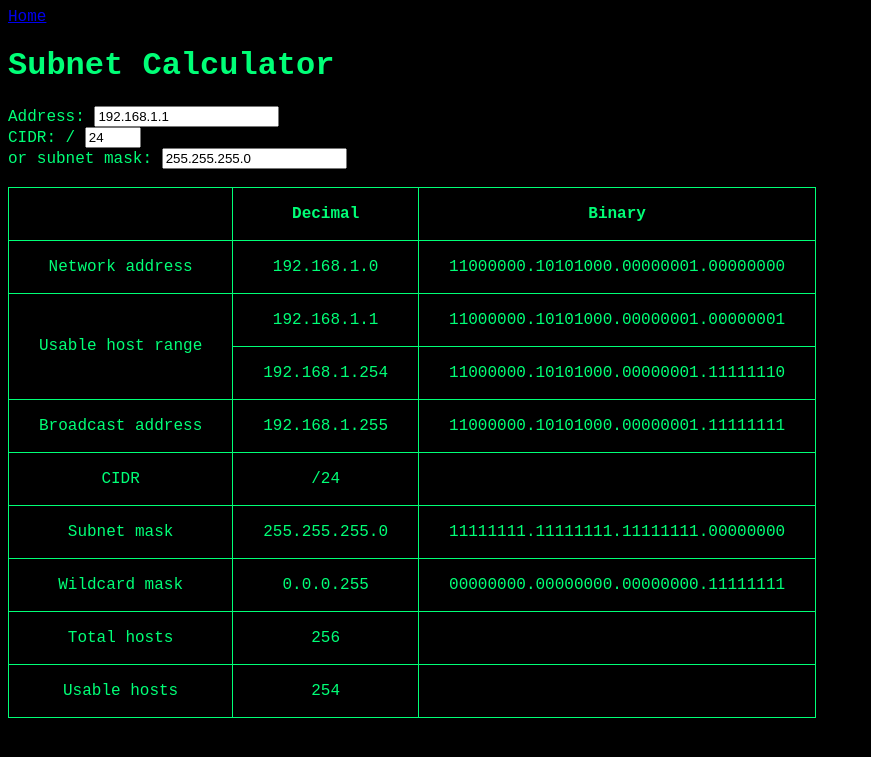
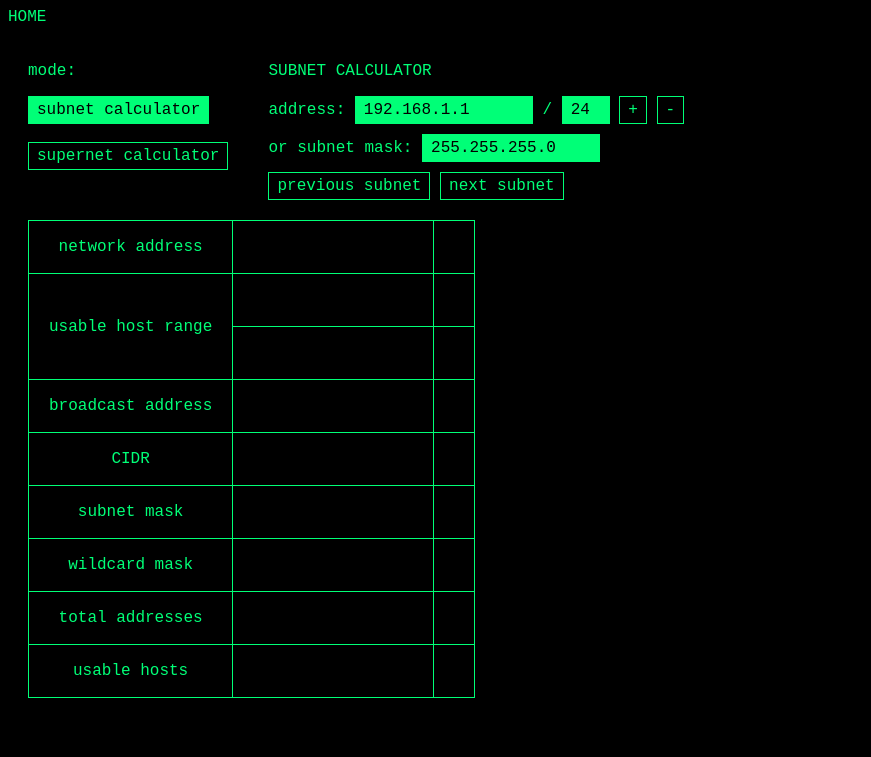
Before and after one commit to idculver27/idculver.net, a PHP site: page /subnets.html in a window 1280 px wide. Shown: the top 757 px of the page, without its empty margins (0-871 px from the left). Run offline with PHP 8.4, Linux system fonts and the light colour scheme.

Commit message:
subnet calculator revamp

```diff
--- a/src/subnets.js
+++ b/src/subnets.js
@@ -1,56 +1,81 @@
 window.addEventListener("DOMContentLoaded", () => {
 	update();
 
-    inAddr.addEventListener("input", () => {
+	// mode buttons
+	subnetModeButton.addEventListener("click", () => {
+		activateSubnetMode();
+	});
+	supernetModeButton.addEventListener("click", () => {
+		activateSupernetMode();
+	});
+
+	// subnet calculator inputs
+	addressInput.addEventListener("input", () => {
 		update();
 	});
-    inCIDR.addEventListener("input", () => {
-        clampCIDR();
+	cidrInput.addEventListener("input", () => {
+		clampCidr();
 		updateMask();
 	});
-    inMask.addEventListener("input", () => {
-        updateCIDR();
+	maskInput.addEventListener("input", () => {
+		updateCidr();
 	});
+	incrementCidrButton.addEventListener("click", () => {
+		cidrInput.stepUp();
+		updateMask();
+	});
+	decrementCidrButton.addEventListener("click", () => {
+		cidrInput.stepDown();
+		updateMask();
+	});
+	previousButton.addEventListener("click", () => {
+		previousSubnet();
+	});
+	nextButton.addEventListener("click", () => {
+		nextSubnet();
+	});
+
+	// supernet calculator inputs
 });
 
 function update() {
-    warnAddr.setAttribute("hidden",true);
-    let host = dec2bin(inAddr.value);
-    if(!host) {
+	warnAddr.setAttribute("hidden", true);
+	const host = dec2bin(addressInput.value);
+	if (!host) {
 		warnAddr.removeAttribute("hidden");
 		return;
 	}
 
 	// calculations
-    let cidr = inCIDR.value;
-    let netw = host.substring(0,cidr) + "0".repeat(32-cidr);
-    let firstUsable = netw.substring(0,31) + "1";
-    let broadcast = netw.substring(0,cidr) + "1".repeat(32-cidr);
-    let lastUsable = broadcast.substring(0,31) + "0";
-    let subnetMask = dec2bin(inMask.value);
-    let wildcardMask = "0".repeat(cidr) + "1".repeat(32-cidr);
-    let totalHosts = 2 ** (32 - cidr);
-    let usableHosts = totalHosts - 2;
+	const cidr = cidrInput.value;
+	const networkAddress = host.substring(0, cidr) + "0".repeat(32 - cidr);
+	const firstUsable = networkAddress.substring(0, 31) + "1";
+	const broadcast = networkAddress.substring(0, cidr) + "1".repeat(32 - cidr);
+	const lastUsable = broadcast.substring(0, 31) + "0";
+	const subnetMask = dec2bin(maskInput.value);
+	const wildcardMask = "0".repeat(cidr) + "1".repeat(32 - cidr);
+	const totalAddresses = 2 ** (32 - cidr);
+	const usableHosts = totalAddresses - 2;
 
 	// output
-    tdNetwDec.textContent = bin2dec(netw);
-    tdNetwBin.textContent = dotted(netw);
+	tdNetwDec.textContent = bin2dec(networkAddress);
+	tdNetwBin.textContent = spaceOutBin(networkAddress);
 	tdFirstUsableDec.textContent = bin2dec(firstUsable);
-    tdFirstUsableBin.textContent = dotted(firstUsable);
+	tdFirstUsableBin.textContent = spaceOutBin(firstUsable);
 	tdLastUsableDec.textContent = bin2dec(lastUsable);
-    tdLastUsableBin.textContent = dotted(lastUsable);
+	tdLastUsableBin.textContent = spaceOutBin(lastUsable);
 	tdBroadcastDec.textContent = bin2dec(broadcast);
-    tdBroadcastBin.textContent = dotted(broadcast);
-    tdCIDR.textContent = "/" + cidr;
+	tdBroadcastBin.textContent = spaceOutBin(broadcast);
+	tdCidr.textContent = "/" + cidr;
 	tdSubnetMaskDec.textContent = bin2dec(subnetMask);
-    tdSubnetMaskBin.textContent = dotted(subnetMask);
+	tdSubnetMaskBin.textContent = spaceOutBin(subnetMask);
 	tdWildcardMaskDec.textContent = bin2dec(wildcardMask);
-    tdWildcardMaskBin.textContent = dotted(wildcardMask);
-    tdTotalHosts.textContent = totalHosts;
+	tdWildcardMaskBin.textContent = spaceOutBin(wildcardMask);
+	tdTotalAddresses.textContent = totalAddresses;
 	tdUsableHosts.textContent = usableHosts;
 
 	// special cases
-    if(cidr > 30) {
+	if (cidr > 30) {
 		tdFirstUsableDec.textContent = "";
 		tdFirstUsableBin.textContent = "";
 		tdLastUsableDec.textContent = "";
@@ -59,77 +84,115 @@ function update() {
 	}
 }
 
-function updateMask() {
-    let maskBin = "1".repeat(inCIDR.value) + "0".repeat(32-inCIDR.value);
-    inMask.value = bin2dec(maskBin);
-    update()
+function activateSubnetMode() {
+	if (subnetModeButton.className === "mode-activated") return;
+	subnetModeButton.className = "mode-activated";
+	supernetModeButton.className = "";
+	subnetModeInputs.removeAttribute("hidden");
+	supernetModeInputs.setAttribute("hidden", true);
+	update();
 }
 
-function updateCIDR() {
-    warnMask.setAttribute("hidden",true);
+function activateSupernetMode() {
+	if (supernetModeButton.className === "mode-activated") return;
+	subnetModeButton.className = "";
+	supernetModeButton.className = "mode-activated";
+	subnetModeInputs.setAttribute("hidden", true);
+	supernetModeInputs.removeAttribute("hidden");
+	update();
+}
+
+function updateMask() {
+	let maskBin = "1".repeat(cidrInput.value) + "0".repeat(32 - cidrInput.value);
+	maskInput.value = bin2dec(maskBin);
+	update();
+}
+
+function updateCidr() {
+	warnMask.setAttribute("hidden", true);
 
 	let mask = dec2bin(inMask.value);
-    if(!mask) {
+	if (!mask) {
 		warnMask.removeAttribute("hidden");
 		return;
 	}
 
 	let i = 0;
-    while(i < 32) {
-        if(mask.charAt(i) != "1") break;
+	while (i < 32) {
+		if (mask.charAt(i) != "1") break;
 		i++;
 	}
 	let count1 = i;
 
 	i = 31;
-    while(i > -1) {
-        if(mask.charAt(i) != "0") break;
+	while (i > -1) {
+		if (mask.charAt(i) != "0") break;
 		i--;
 	}
 	let count0 = 31 - i;
 
 	console.log(count1 + " " + count0);
 
-    if(count1 + count0 != 32) {
+	if (count1 + count0 != 32) {
 		warnMask.removeAttribute("hidden");
 		return;
 	}
 
-    inCIDR.value = count1;
+	cidrInput.value = count1;
 
 	update();
 }
 
-function dec2bin(addrStr) {
+function previousSubnet() {
+	const currentNetworkAddress = dec2bin(addressInput.value);
+	const cidr = cidrInput.value;
+	let networkBits = currentNetworkAddress.substring(0, cidr);
+	if (!networkBits.includes("1")) return; // already lowest
+	networkBits = (parseInt(networkBits, 2) - 1).toString(2); // decrement network bits
+	addressInput.value = bin2dec(networkBits + currentNetworkAddress.substring(cidr));
+	update();
+}
+
+function nextSubnet() {
+	const currentNetworkAddress = dec2bin(addressInput.value);
+	const cidr = cidrInput.value;
+	let networkBits = currentNetworkAddress.substring(0, cidr);
+	if (!networkBits.includes("0")) return; // already highest
+	networkBits = (parseInt(networkBits, 2) + 1).toString(2); // increment network bits
+	addressInput.value = bin2dec(networkBits + currentNetworkAddress.substring(cidr));
+	update();
+}
+
+function dec2bin(addressStr) {
 	let bin = ""
-    addrStr.split(".").forEach(octetStr => {
+	addressStr.split(".").forEach(octetStr => {
 		let octet = parseInt(octetStr);
-        if(octet < 0 || octet > 255) return false;
-        if(isNaN(octet)) octet = 0;
-        bin += octet.toString(2).padStart(8,"0");
+		if (octet < 0 || octet > 255) return false;
+		if (isNaN(octet)) octet = 0;
+		bin += octet.toString(2).padStart(8, "0");
 	});
-    if(bin.length != 32) return false;
+	if (bin.length != 32) return false;
 	return bin;
 }
 
 function bin2dec(bin) {
-    let dec = parseInt(bin.substring(0,8),2);
-    dec += "." + parseInt(bin.substring(8,16),2);
-    dec += "." + parseInt(bin.substring(16,24),2);
-    dec += "." + parseInt(bin.substring(24),2);
+	let dec = parseInt(bin.substring(0, 8), 2);
+	dec += "." + parseInt(bin.substring(8, 16), 2);
+	dec += "." + parseInt(bin.substring(16, 24), 2);
+	dec += "." + parseInt(bin.substring(24), 2);
 	return dec;
 }
 
-function dotted(str) {
-    let out = str.substring(0,8);
-    out += "." + str.substring(8,16);
-    out += "." + str.substring(16,24);
-    out += "." + str.substring(24);
+function spaceOutBin(bin) {
+	let out = bin.substring(0, 8);
+	out += " " + bin.substring(8, 16);
+	out += " " + bin.substring(16, 24);
+	out += " " + bin.substring(24);
 	return out;
 }
 
-function clampCIDR() {
-    if(inCIDR.value < 0) {
+function clampCidr() {
+	if (inCIDR.value < 0) {
 		inCIDR.value = 0;
 	} else if (inCIDR.value > 32) {
 		inCIDR.value = 32;
--- a/styles/subnets.css
+++ b/styles/subnets.css
@@ -1,21 +1,82 @@
 body {
 	background-color: black;
 	color: #00ff77;
-    font-family: "Courier New", monospace;
+	font-family: "Courier New", Courier, monospace;
 }
+
 table {
 	border-collapse: collapse;
 	text-align: center;
 }
-tr,th,td {
+
+tr,
+td {
 	border: 1px solid #00ff77;
 	height: 50px;
-    padding-left: 30px;
-    padding-right: 30px;
+	padding-left: 20px;
+	padding-right: 20px;
 }
-.dec {
-    width: 150px;
+
+a:link,
+a:visited {
+	color: #00ff77;
+	text-decoration: none;
 }
+
+div {
+	margin: 20px;
+}
+
+input {
+	font-family: "Courier New", Courier, monospace;
+	background-color: #00ff77;
+	color: black;
+	border: 1px solid #00ff77;
+	font-size: 100%;
+	margin-bottom: 10px;
+	width: 160px;
+	padding: 4px;
+	padding-left: 8px;
+	padding-right: 8px;
+}
+
+.cidr {
+	width: auto;
+}
+
+.float {
+	float: left;
+}
+
+button {
+	font-family: "Courier New", Courier, monospace;
+	font-size: 100%;
+	background-color: black;
+	border: 1px solid #00ff77;
+	color: #00ff77;
+	padding: 4px;
+	padding-left: 8px;
+	padding-right: 8px;
+}
+
+.mode-activated,
+button:hover {
+	color: black;
+	background-color: #00ff77;
+}
+
 .red {
 	color: red;
 }
+
+/* Chrome, Safari, Edge, Opera */
+input::-webkit-outer-spin-button,
+input::-webkit-inner-spin-button {
+  -webkit-appearance: none;
+  margin: 0;
+}
+
+/* Firefox */
+input[type=number] {
+  -moz-appearance: textfield;
+}
--- a/subnets.html
+++ b/subnets.html
@@ -1,16 +1,44 @@
 <!DOCTYPE html>
 <html lang="en-US">
+
 <head>
 	<meta charset="UTF-8">
 	<meta name="viewport" content="width=device-width, initial-scale=1.0">
-    <title>Subnet Calculator | idculver.net</title>
+	<title>Subnet/Supernet Calculator | idculver.net</title>
 	<link rel="icon" type="image/x-icon" href="images/favicon.ico">
 	<link rel="stylesheet" href="styles/subnets.css">
 	<script src="src/subnets.js" type="module"></script>
 </head>
+
 <body>
-    <a href="https://idculver.net">Home</a>
-    <h1>Subnet Calculator</h1>
+	<a href="/">HOME</a>
+	<br>
+	<div class="float">
+		<p>mode:</p>
+		<button id="subnetModeButton" class="mode-activated">subnet calculator</button>
+		<br>
+		<br>
+		<button id="supernetModeButton">supernet calculator</button>
+	</div>
+	<div id="subnetModeInputs" class="float">
+		<p>SUBNET CALCULATOR</p>
+		<label for="addressInput">address:</label>
+		<input id="addressInput" type="text" value="192.168.1.1" maxlength="15" autocomplete="off">
+		<label for="cidrInput">/</label>
+		<input id="cidrInput" class="cidr" type="number" value="24" min="0" max="32" autocomplete="off">
+		<button id="incrementCidrButton">+</button>
+		<button id="decrementCidrButton">-</button>
+		<label id="warnAddr" for="addressInput" class="red" hidden>invalid</label>
+		<br>
+		<label>or subnet mask:</label>
+		<input id="maskInput" type="text" value="255.255.255.0" maxlength="15" autocomplete="off">
+		<label id="warnMask" class="red" hidden>invalid</label>
+		<br>
+		<button id="previousButton">previous subnet</button>
+		<button id="nextButton">next subnet</button>
+	</div>
+	<div id="supernetModeInputs" class="float" hidden>
+		<h1>Supernet Calculator</h1>
 		<label>Address:</label>
 		<input id="inAddr" type="text" value="192.168.1.1" autocomplete="off">
 		<label id="warnAddr" class="red" hidden>Invalid</label>
@@ -21,20 +49,16 @@
 		<label>or subnet mask:</label>
 		<input id="inMask" type="text" value="255.255.255.0" autocomplete="off">
 		<label id="warnMask" class="red" hidden>Invalid</label>
-    <br><br>
+	</div>
+	<div style="clear: left;">
 		<table>
 			<tr>
-            <th></th>
-            <th>Decimal</th>
-            <th>Binary</th>
-        </tr>
-        <tr>
-            <td>Network address</td>
-            <td id="tdNetwDec"></td>
+				<td>network address</td>
+				<td id="tdNetwDec" width="160px"></td>
 				<td id="tdNetwBin"></td>
 			</tr>
 			<tr>
-            <td rowspan="2">Usable host range</td>
+				<td rowspan="2">usable host range</td>
 				<td id="tdFirstUsableDec"></td>
 				<td id="tdFirstUsableBin"></td>
 			</tr>
@@ -43,35 +67,37 @@
 				<td id="tdLastUsableBin"></td>
 			</tr>
 			<tr>
-            <td>Broadcast address</td>
+				<td>broadcast address</td>
 				<td id="tdBroadcastDec"></td>
 				<td id="tdBroadcastBin"></td>
 			</tr>
 			<tr>
 				<td>CIDR</td>
-            <td id="tdCIDR"></td>
+				<td id="tdCidr"></td>
 				<td></td>
 			</tr>
 			<tr>
-            <td>Subnet mask</td>
+				<td>subnet mask</td>
 				<td id="tdSubnetMaskDec"></td>
 				<td id="tdSubnetMaskBin"></td>
 			</tr>
 			<tr>
-            <td>Wildcard mask</td>
+				<td>wildcard mask</td>
 				<td id="tdWildcardMaskDec"></td>
 				<td id="tdWildcardMaskBin"></td>
 			</tr>
 			<tr>
-            <td>Total hosts</td>
-            <td id="tdTotalHosts"></td>
+				<td>total addresses</td>
+				<td id="tdTotalAddresses"></td>
 				<td></td>
 			</tr>
 			<tr>
-            <td>Usable hosts</td>
+				<td>usable hosts</td>
 				<td ID="tdUsableHosts"></td>
 				<td></td>
 			</tr>
 		</table>
+	</div>
 </body>
+
 </html>
```
Lines whose indentation alone changed are shown as unchanged.
